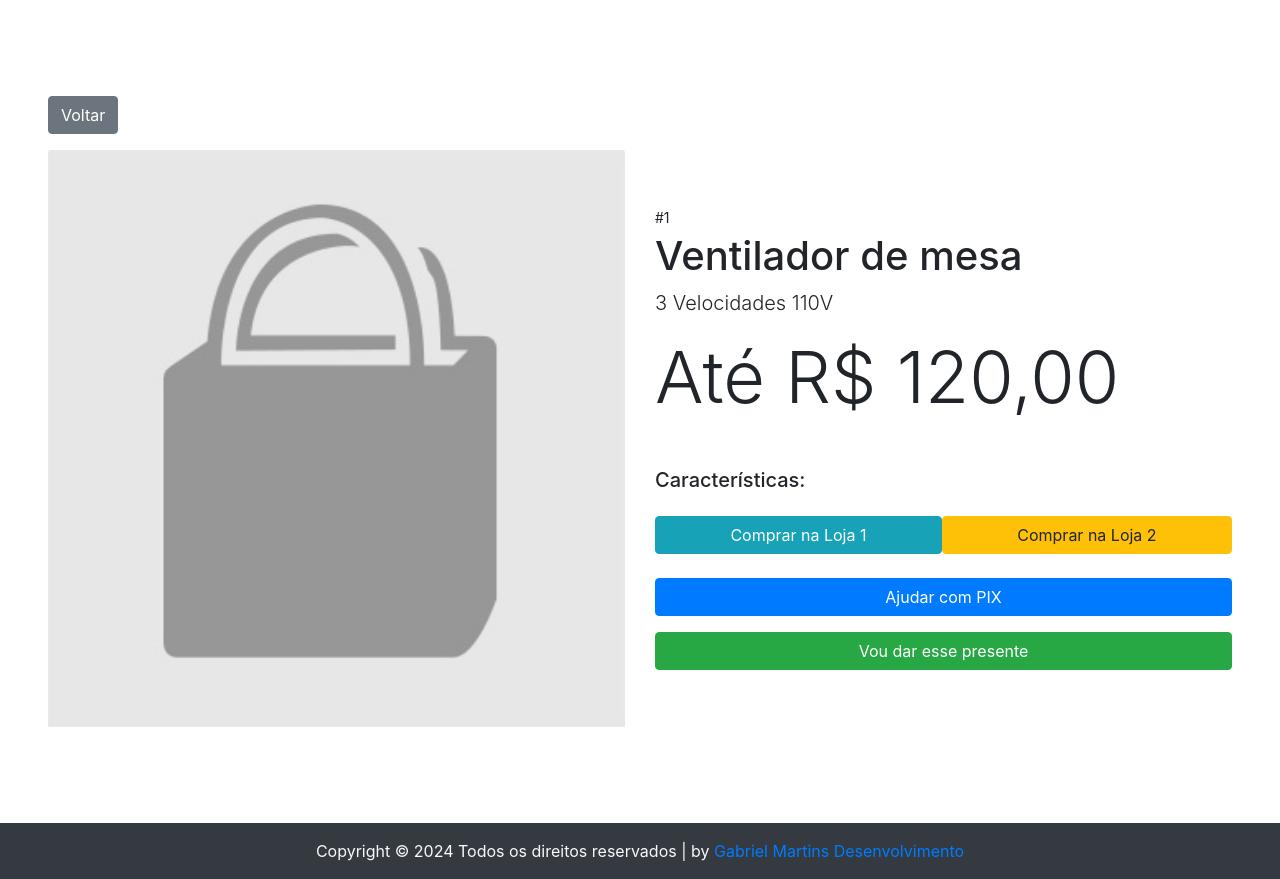
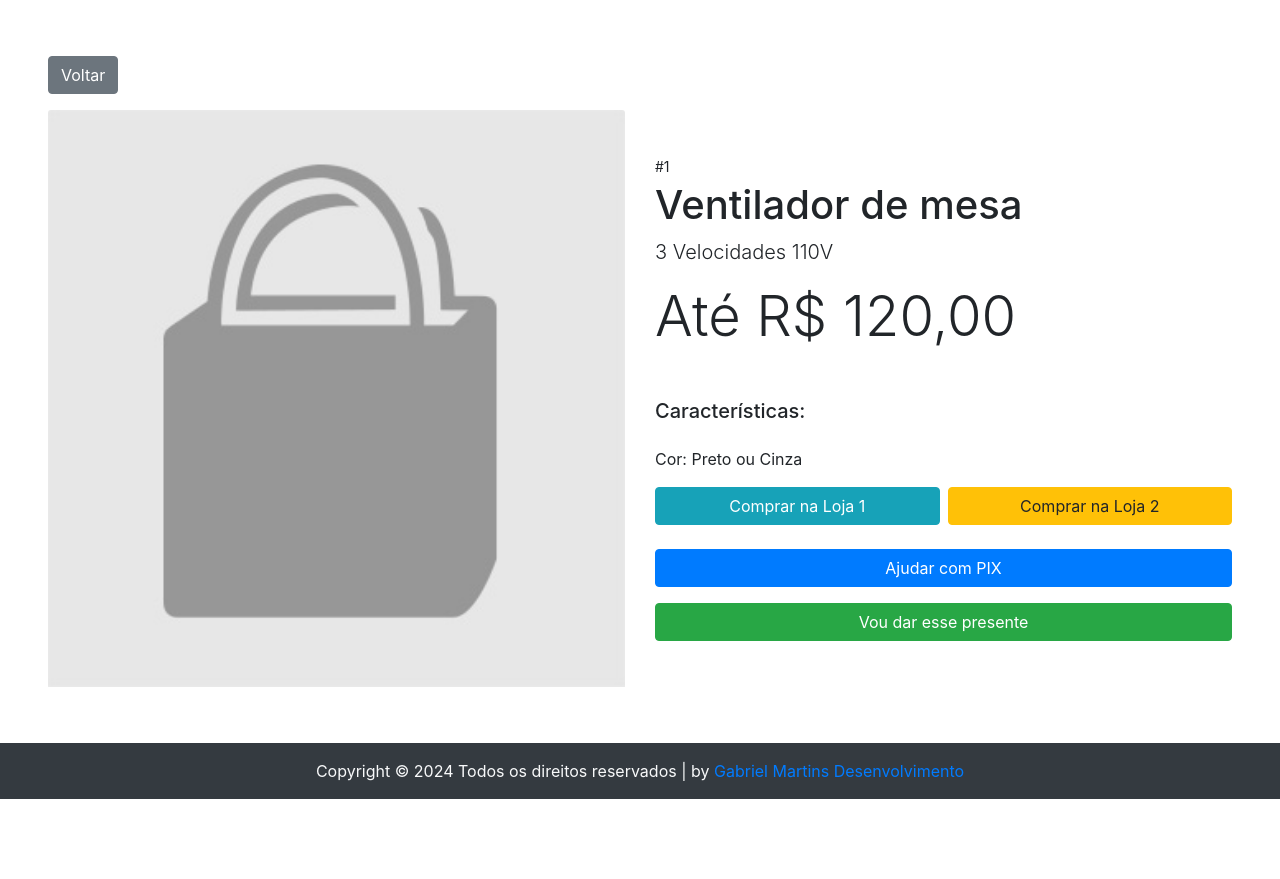
Before and after one commit to omartins-zs/lista_presentes_casamento, a CodeIgniter app: page /lista_presentes_casamento/shop/detalhes/1 in a window 1280 px wide. Shown: the part 56-935 px from the top of the page. After the commit the page ends 855 px from the top, so only its background shows below. Run offline with CodeIgniter, Linux system fonts and the light colour scheme; data comes from the database, SQL or seed files in the repository; data that the repository does not hold is empty; some libraries are stand-ins or nearby versions.

Commit message:
Ajustando Buttons,Margin,Texto e Caracteristicas

```diff
--- a/application/views/shop/detalhes.php
+++ b/application/views/shop/detalhes.php
@@ -1,20 +1,21 @@
 <!-- Product section-->
-<section class="py-5">
+<section class="py-2">
 	<div class="container-fluid  px-4 px-lg-5 my-5">
 		<div class="row gx-4 gx-lg-5 align-items-center">
 			<!-- Botão de Voltar -->
 			<div class="col-12 mb-3">
-				<button class="btn btn-secondary" onclick="history.back()">Voltar</button>
+				<button class="btn btn-secondary btn-sm-auto d-none d-md-inline-block" onclick="history.back()">Voltar</button>
+				<button class="btn btn-secondary btn-block d-md-none" onclick="history.back()">Voltar</button>
 			</div>
 			<div class="col-md-6">
-				<img class="card-img-top mb-5 mb-md-0" src="<?= !empty($item->imagem) ? base_url($item->imagem) : base_url('assets/img/produto_default.jpg'); ?>" />
+				<img class="card-img-top mb-5 mb-md-0" src="<?= !empty($produto->imagem) ? base_url('assets/admin/upload/' . $produto->imagem) : base_url('assets/img/produto_default.jpg'); ?>" />
 			</div>
 			<div class="col-md-6">
 				<div class="small mb-1">#<?= $produto->id; ?></div>
 
 				<h1 class="display-5 fw-bolder"><?= $produto->nome; ?></h1>
 				<p class="lead"><?= $produto->detalhes; ?></p>
-				<div class="display-3 mb-5">
+				<div class="display-4 mb-5">
 					<span><?= $produto->preco_intervalo; ?></span>
 				</div>
 
@@ -22,18 +23,19 @@
 				<h5 class="fw-bolder mt-4">Características:</h5>
 				<div class="row">
 					<!-- Exibindo Marcas -->
-					<div class="col-md-6">
+					<div class="col-md-12">
 						<ul>
 							<?php foreach ($marcas as $marca => $item) : ?>
 								<li>Marca: <?= $item->nome; ?></li>
 							<?php endforeach; ?>
 						</ul>
+						<p class="text-left">Cor: Preto ou Cinza</p>
 					</div>
 				</div>
 
-				<div class="d-flex gap-2 mb-4">
-					<a class="btn btn-info flex-fill" href="<?= $produto->link_1; ?>" target="_blank">Comprar na Loja 1</a>
-					<a class="btn btn-warning flex-fill" href="<?= $produto->link_2; ?>" target="_blank">Comprar na Loja 2</a>
+				<div class="d-flex mb-4">
+					<a class="btn btn-info mr-2 w-50" href="<?= $produto->link_1; ?>" target="_blank">Comprar na Loja 1</a>
+					<a class="btn btn-warning w-50" href="<?= $produto->link_2; ?>" target="_blank">Comprar na Loja 2</a>
 				</div>
 
 				<?php if ($produto->comprado) : ?>
```
